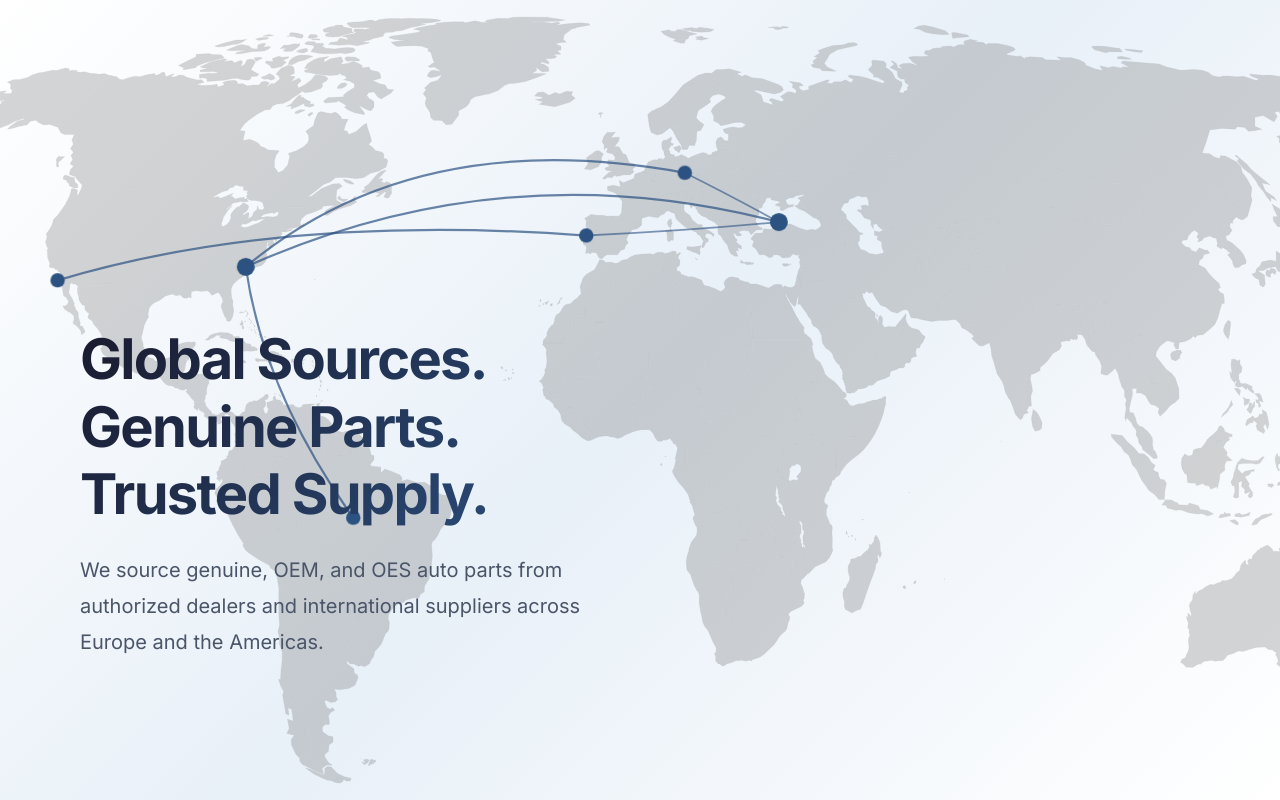
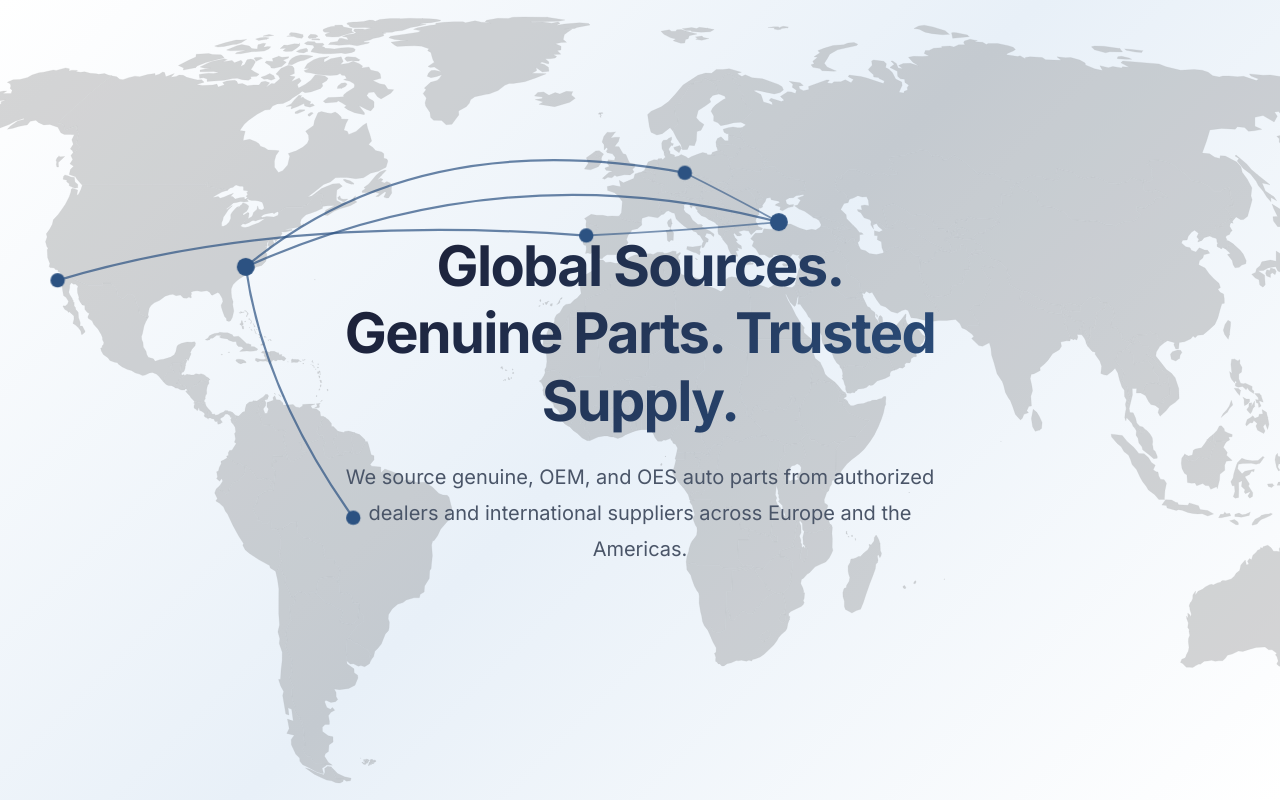
Before and after one commit to Lucenta16/anexa-auto-parts, a plain HTML site: page index.html in a window 1280 px wide. Shown: the top 800 px of the page. Drawn offline with Linux system fonts and the light colour scheme.

Commit message:
Center hero text to avoid blocking map arrows

```diff
--- a/styles.css
+++ b/styles.css
@@ -92,8 +92,8 @@ p {
     position: relative;
     min-height: 100vh;
     display: flex;
-    align-items: flex-end;
-    justify-content: flex-start;
+    align-items: center;
+    justify-content: center;
     overflow: hidden;
     background: linear-gradient(135deg, var(--color-bg-primary) 0%, #e8f0f8 50%, var(--color-bg-primary) 100%);
 }
@@ -243,10 +243,9 @@ p {
 .hero-content {
     position: relative;
     z-index: 10;
-    text-align: left;
-    padding: 60px 80px;
+    text-align: center;
+    padding: 40px;
     max-width: 700px;
-    margin-bottom: 80px;
 }
 
 .hero-headline {
@@ -265,7 +264,7 @@ p {
     font-size: clamp(1rem, 2vw, 1.25rem);
     color: var(--color-text-secondary);
     max-width: 600px;
-    margin: 0;
+    margin: 0 auto;
     line-height: 1.8;
 }
 
```
